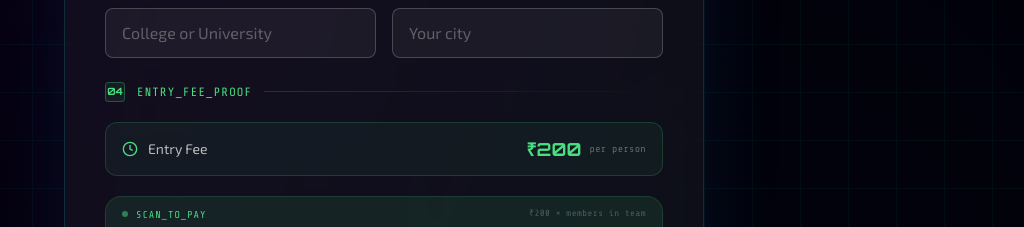
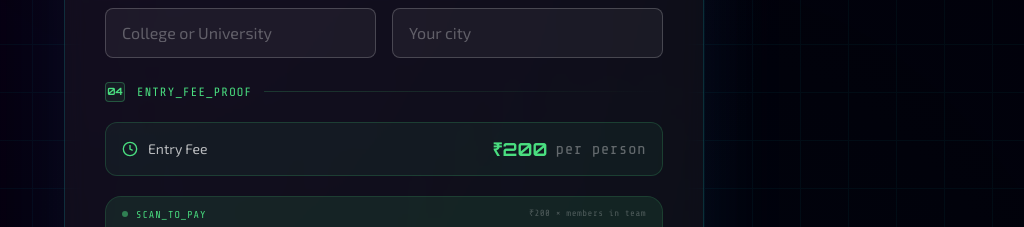
Before and after one commit to G0wda/Cyber-Siege, a SvelteKit app: page /register in a window 1280 px wide. Shown: the part 820-1047 px from the top of the page, without its empty margins (256-1280 px from the left). Built offline with nearby package versions, Linux system fonts and the light colour scheme; no server answers.

Commit message:
added nre font

```diff
--- a/src/routes/register/+page.svelte
+++ b/src/routes/register/+page.svelte
@@ -385,7 +385,7 @@
               </div>
               <div class="flex items-center gap-2">
                 <span class="font-display font-bold text-lg text-green-400">₹200</span>
-                <span class="font-mono text-[10px] text-white/35 tracking-wide">per person</span>
+                <span class="font-mono text-[16px] text-white/35 tracking-wide">per person</span>
               </div>
             </div>
 
```
